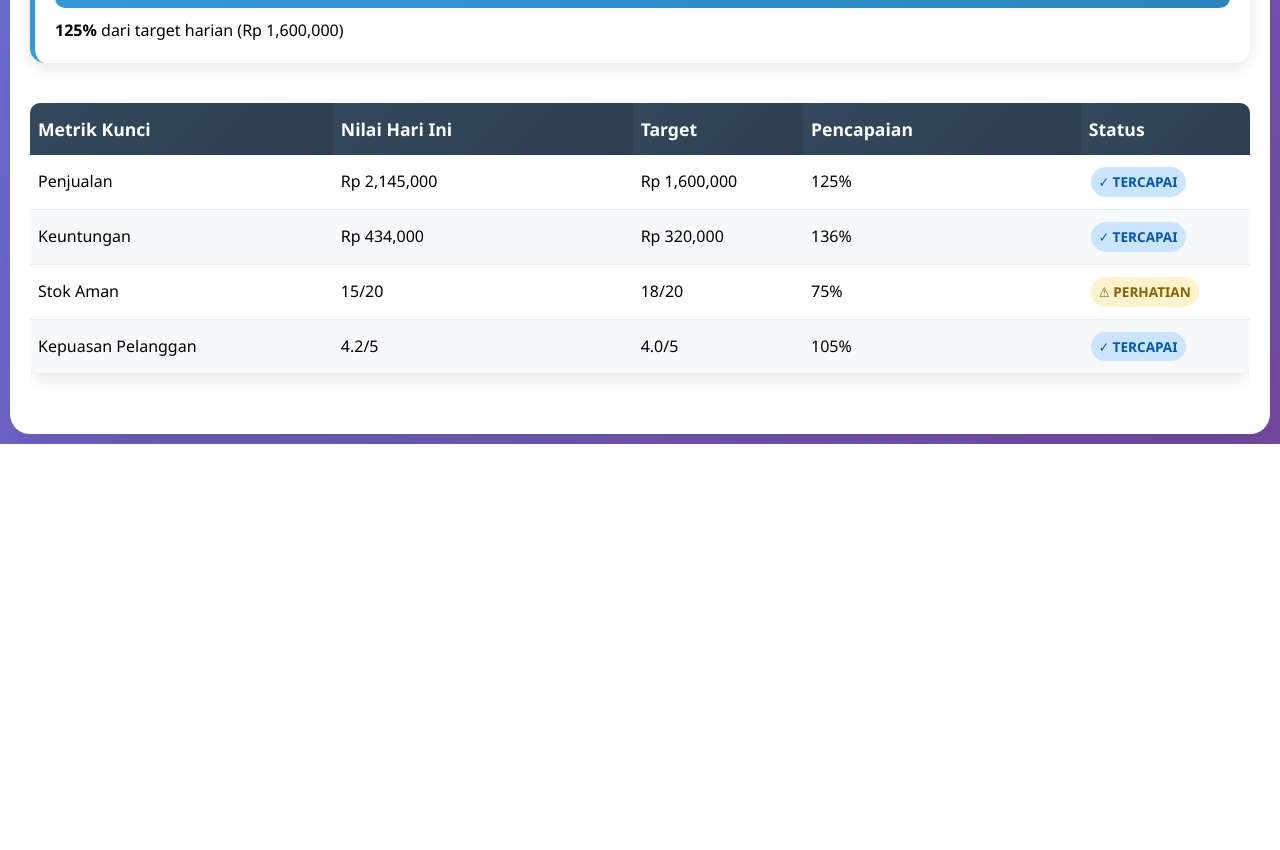
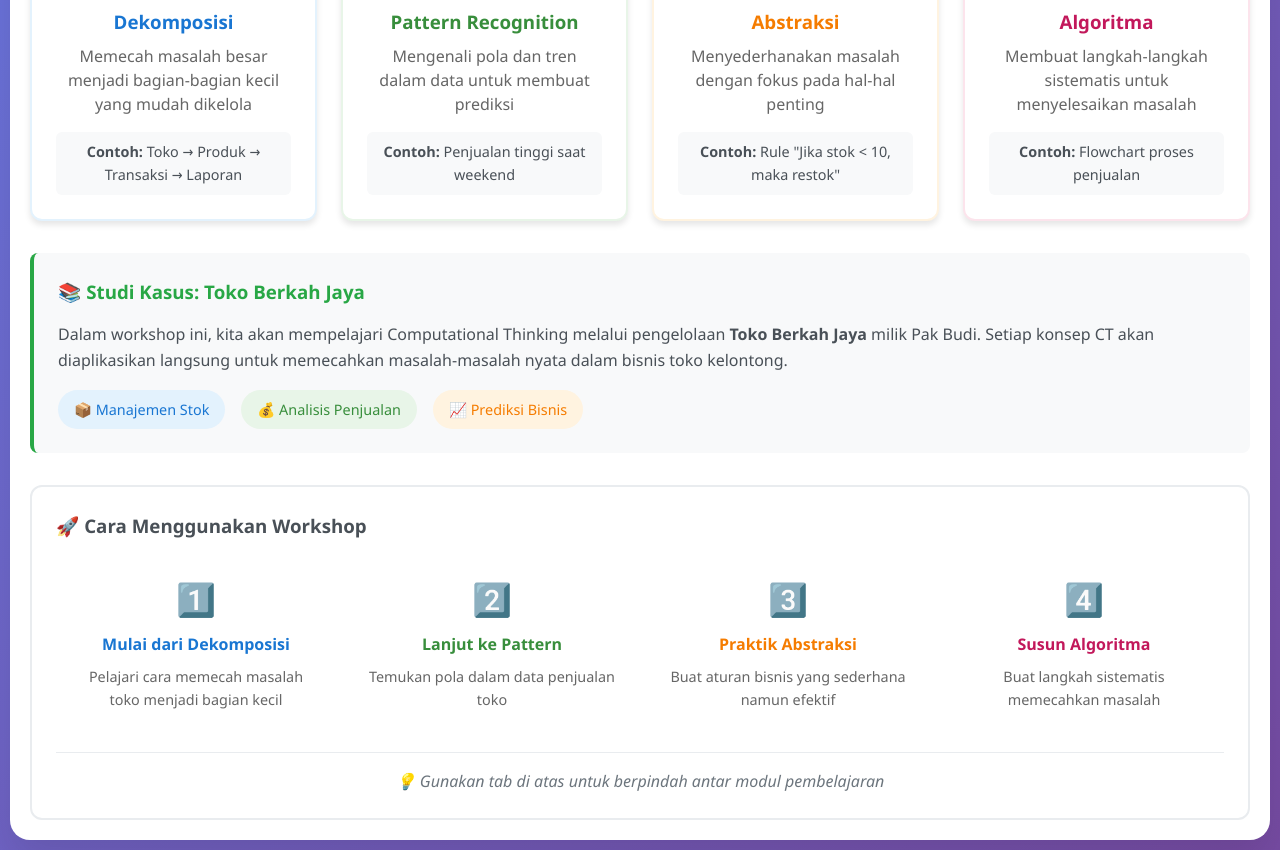
Before and after one commit to ANTIMOLE/PROKER-CT, a plain HTML site: page index.html in a window 1280 px wide. Shown: the part 689-1539 px from the top of the page. Before the commit the page ends 1133 px from the top, so only its background shows below. Drawn offline with Linux system fonts and the light colour scheme.

Commit message:
dashboard update

```diff
--- a/index.html
+++ b/index.html
@@ -570,6 +570,25 @@
                 padding: 12px;
             }
         }
+
+        .pillar-card:hover {
+  transform: translateY(-5px);
+  box-shadow: 0 8px 15px rgba(0,0,0,0.15) !important;
+}
+
+@media (max-width: 768px) {
+  .ct-pillars {
+    grid-template-columns: 1fr !important;
+  }
+
+  .hero-section h2 {
+    font-size: 1.5rem !important;
+  }
+
+  .hero-section p {
+    font-size: 1rem !important;
+  }
+}
     </style>
 </head>
 <body>
@@ -590,79 +609,107 @@
 
         <!-- Dashboard Tab -->
         <div id="dashboard" class="tab-content active">
-            <div class="section-title">Dashboard Eksekutif Pak Budi</div>
-
-            <div class="dashboard-grid">
-                <div class="metric-card">
-                    <div class="metric-value" id="totalSales">Rp 2,145,000</div>
-                    <div class="metric-label">Penjualan Hari Ini</div>
-                </div>
-                <div class="metric-card">
-                    <div class="metric-value" id="totalProfit">Rp 434,000</div>
-                    <div class="metric-label">Keuntungan Hari Ini</div>
-                </div>
-                <div class="metric-card">
-                    <div class="metric-value" id="lowStockCount">5</div>
-                    <div class="metric-label">Produk Hampir Habis</div>
-                </div>
-                <div class="metric-card">
-                    <div class="metric-value" id="topProduct">Minyak Goreng</div>
-                    <div class="metric-label">Produk Terlaris</div>
-                </div>
-            </div>
-
-            <div class="dashboard-card">
-                <h3>Status Pencapaian Target</h3>
-                <div class="progress-bar">
-                    <div class="progress-fill" style="width: 125%"></div>
-                </div>
-                <p><strong>125%</strong> dari target harian (Rp 1,600,000)</p>
-            </div>
-
-            <div class="responsive-table">
-                <table class="excel-table">
-                    <thead>
-                        <tr>
-                            <th>Metrik Kunci</th>
-                            <th>Nilai Hari Ini</th>
-                            <th>Target</th>
-                            <th>Pencapaian</th>
-                            <th>Status</th>
-                        </tr>
-                    </thead>
-                    <tbody>
-                        <tr>
-                            <td>Penjualan</td>
-                            <td>Rp 2,145,000</td>
-                            <td>Rp 1,600,000</td>
-                            <td>125%</td>
-                            <td><span class="status-badge status-good">✓ Tercapai</span></td>
-                        </tr>
-                        <tr>
-                            <td>Keuntungan</td>
-                            <td>Rp 434,000</td>
-                            <td>Rp 320,000</td>
-                            <td>136%</td>
-                            <td><span class="status-badge status-good">✓ Tercapai</span></td>
-                        </tr>
-                        <tr>
-                            <td>Stok Aman</td>
-                            <td>15/20</td>
-                            <td>18/20</td>
-                            <td>75%</td>
-                            <td><span class="status-badge status-warning">⚠ Perhatian</span></td>
-                        </tr>
-                        <tr>
-                            <td>Kepuasan Pelanggan</td>
-                            <td>4.2/5</td>
-                            <td>4.0/5</td>
-                            <td>105%</td>
-                            <td><span class="status-badge status-good">✓ Tercapai</span></td>
-                        </tr>
-                    </tbody>
-                </table>
-            </div>
-        </div>
+  <div class="section-title">🧠 Selamat Datang di PROKER-CT</div>
+
+  <!-- Hero Section -->
+  <div class="hero-section" style="background: linear-gradient(135deg, #667eea 0%, #764ba2 100%); color: white; padding: 2rem; border-radius: 12px; margin-bottom: 2rem; text-align: center;">
+    <h2 style="margin: 0 0 1rem 0; font-size: 1.8rem;">Workshop Computational Thinking</h2>
+    <p style="margin: 0; font-size: 1.1rem; opacity: 0.9;">Belajar memecahkan masalah melalui studi kasus Toko Berkah Jaya</p>
+  </div>
+
+  <!-- 4 Pilar CT Cards -->
+  <div class="ct-pillars" style="display: grid; grid-template-columns: repeat(auto-fit, minmax(280px, 1fr)); gap: 1.5rem; margin-bottom: 2rem;">
+
+    <div class="pillar-card" style="background: #fff; border: 2px solid #e3f2fd; border-radius: 12px; padding: 1.5rem; text-align: center; transition: transform 0.3s ease; box-shadow: 0 4px 6px rgba(0,0,0,0.1);">
+      <div style="font-size: 3rem; margin-bottom: 1rem;">🧩</div>
+      <h3 style="color: #1976d2; margin: 0 0 0.5rem 0;">Dekomposisi</h3>
+      <p style="color: #666; margin: 0; line-height: 1.5;">Memecah masalah besar menjadi bagian-bagian kecil yang mudah dikelola</p>
+      <div style="margin-top: 1rem; padding: 0.5rem; background: #f8f9fa; border-radius: 6px; font-size: 0.9rem; color: #495057;">
+        <strong>Contoh:</strong> Toko → Produk → Transaksi → Laporan
+      </div>
+    </div>
+
+    <div class="pillar-card" style="background: #fff; border: 2px solid #e8f5e8; border-radius: 12px; padding: 1.5rem; text-align: center; transition: transform 0.3s ease; box-shadow: 0 4px 6px rgba(0,0,0,0.1);">
+      <div style="font-size: 3rem; margin-bottom: 1rem;">🔍</div>
+      <h3 style="color: #388e3c; margin: 0 0 0.5rem 0;">Pattern Recognition</h3>
+      <p style="color: #666; margin: 0; line-height: 1.5;">Mengenali pola dan tren dalam data untuk membuat prediksi</p>
+      <div style="margin-top: 1rem; padding: 0.5rem; background: #f8f9fa; border-radius: 6px; font-size: 0.9rem; color: #495057;">
+        <strong>Contoh:</strong> Penjualan tinggi saat weekend
+      </div>
+    </div>
+
+    <div class="pillar-card" style="background: #fff; border: 2px solid #fff3e0; border-radius: 12px; padding: 1.5rem; text-align: center; transition: transform 0.3s ease; box-shadow: 0 4px 6px rgba(0,0,0,0.1);">
+      <div style="font-size: 3rem; margin-bottom: 1rem;">🎯</div>
+      <h3 style="color: #f57c00; margin: 0 0 0.5rem 0;">Abstraksi</h3>
+      <p style="color: #666; margin: 0; line-height: 1.5;">Menyederhanakan masalah dengan fokus pada hal-hal penting</p>
+      <div style="margin-top: 1rem; padding: 0.5rem; background: #f8f9fa; border-radius: 6px; font-size: 0.9rem; color: #495057;">
+        <strong>Contoh:</strong> Rule "Jika stok < 10, maka restok"
+      </div>
+    </div>
+
+    <div class="pillar-card" style="background: #fff; border: 2px solid #fce4ec; border-radius: 12px; padding: 1.5rem; text-align: center; transition: transform 0.3s ease; box-shadow: 0 4px 6px rgba(0,0,0,0.1);">
+      <div style="font-size: 3rem; margin-bottom: 1rem;">⚡</div>
+      <h3 style="color: #c2185b; margin: 0 0 0.5rem 0;">Algoritma</h3>
+      <p style="color: #666; margin: 0; line-height: 1.5;">Membuat langkah-langkah sistematis untuk menyelesaikan masalah</p>
+      <div style="margin-top: 1rem; padding: 0.5rem; background: #f8f9fa; border-radius: 6px; font-size: 0.9rem; color: #495057;">
+        <strong>Contoh:</strong> Flowchart proses penjualan
+      </div>
+    </div>
+
+  </div>
+
+  <!-- Study Case Info -->
+  <div class="study-case-info" style="background: #f8f9fa; border-left: 4px solid #28a745; padding: 1.5rem; border-radius: 8px; margin-bottom: 2rem;">
+    <h3 style="margin: 0 0 1rem 0; color: #28a745;">📚 Studi Kasus: Toko Berkah Jaya</h3>
+    <p style="margin: 0 0 1rem 0; color: #495057; line-height: 1.6;">
+      Dalam workshop ini, kita akan mempelajari Computational Thinking melalui pengelolaan <strong>Toko Berkah Jaya</strong> milik Pak Budi.
+      Setiap konsep CT akan diaplikasikan langsung untuk memecahkan masalah-masalah nyata dalam bisnis toko kelontong.
+    </p>
+    <div style="display: flex; gap: 1rem; flex-wrap: wrap;">
+      <span style="background: #e3f2fd; color: #1976d2; padding: 0.5rem 1rem; border-radius: 20px; font-size: 0.9rem;">📦 Manajemen Stok</span>
+      <span style="background: #e8f5e8; color: #388e3c; padding: 0.5rem 1rem; border-radius: 20px; font-size: 0.9rem;">💰 Analisis Penjualan</span>
+      <span style="background: #fff3e0; color: #f57c00; padding: 0.5rem 1rem; border-radius: 20px; font-size: 0.9rem;">📈 Prediksi Bisnis</span>
+    </div>
+  </div>
+
+  <!-- Navigation Guide -->
+  <div class="navigation-guide" style="background: #ffffff; border: 2px solid #e9ecef; border-radius: 12px; padding: 1.5rem;">
+    <h3 style="margin: 0 0 1rem 0; color: #495057;">🚀 Cara Menggunakan Workshop</h3>
+    <div style="display: grid; grid-template-columns: repeat(auto-fit, minmax(200px, 1fr)); gap: 1rem;">
+
+      <div style="text-align: center; padding: 1rem;">
+        <div style="font-size: 2rem; margin-bottom: 0.5rem;">1️⃣</div>
+        <h4 style="margin: 0 0 0.5rem 0; color: #1976d2;">Mulai dari Dekomposisi</h4>
+        <p style="margin: 0; font-size: 0.9rem; color: #666;">Pelajari cara memecah masalah toko menjadi bagian kecil</p>
+      </div>
+
+      <div style="text-align: center; padding: 1rem;">
+        <div style="font-size: 2rem; margin-bottom: 0.5rem;">2️⃣</div>
+        <h4 style="margin: 0 0 0.5rem 0; color: #388e3c;">Lanjut ke Pattern</h4>
+        <p style="margin: 0; font-size: 0.9rem; color: #666;">Temukan pola dalam data penjualan toko</p>
+      </div>
+
+      <div style="text-align: center; padding: 1rem;">
+        <div style="font-size: 2rem; margin-bottom: 0.5rem;">3️⃣</div>
+        <h4 style="margin: 0 0 0.5rem 0; color: #f57c00;">Praktik Abstraksi</h4>
+        <p style="margin: 0; font-size: 0.9rem; color: #666;">Buat aturan bisnis yang sederhana namun efektif</p>
+      </div>
+
+      <div style="text-align: center; padding: 1rem;">
+        <div style="font-size: 2rem; margin-bottom: 0.5rem;">4️⃣</div>
+        <h4 style="margin: 0 0 0.5rem 0; color: #c2185b;">Susun Algoritma</h4>
+        <p style="margin: 0; font-size: 0.9rem; color: #666;">Buat langkah sistematis memecahkan masalah</p>
+      </div>
+
+    </div>
+
+    <div style="text-align: center; margin-top: 1.5rem; padding-top: 1rem; border-top: 1px solid #e9ecef;">
+      <p style="margin: 0; color: #6c757d; font-style: italic;">💡 Gunakan tab di atas untuk berpindah antar modul pembelajaran</p>
+    </div>
+  </div>
+
+</div>
+
 
         <!-- Decomposition Tab -->
         <div id="decomposition" class="tab-content">
@@ -2262,7 +2309,7 @@
                                 <td>4.3 hari</td>
                                 <td>Sedang</td>
                                 <td>8.3</td>
-                                <td><span class="status-badge status-warning">PERHATIAN</span></td>
+                                td><span class="status-badge status-warning">PERHATIAN</span></td>
                                 <td>4</td>
                             </tr>
                             <tr>
@@ -2310,7 +2357,7 @@
                                 <strong>Total Kebutuhan:</strong> Rp 2,300,000
                             </li>
                         </ul>
-                    </div>
+                    </div><
                 </div>
             </div>
 
```
